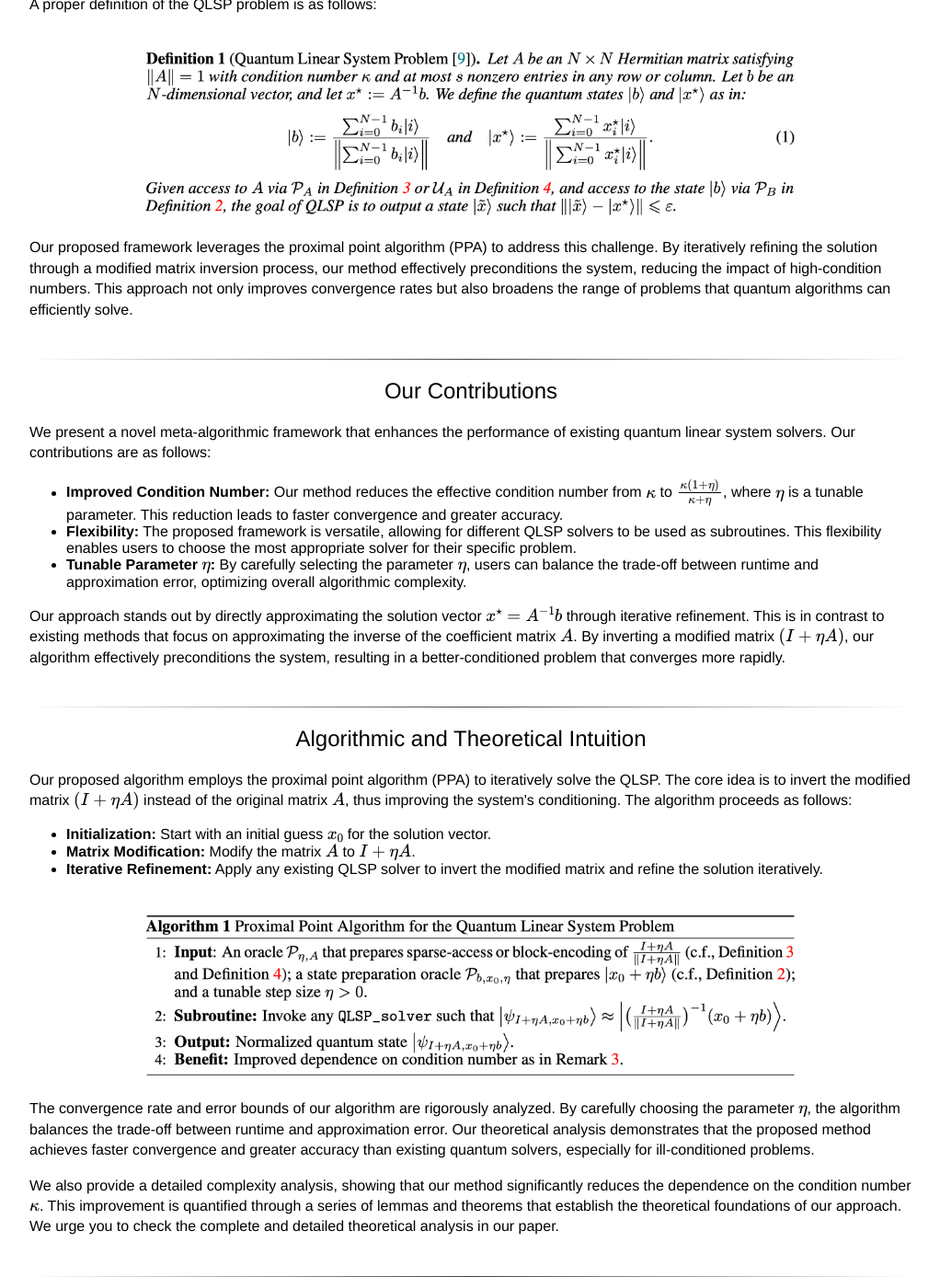
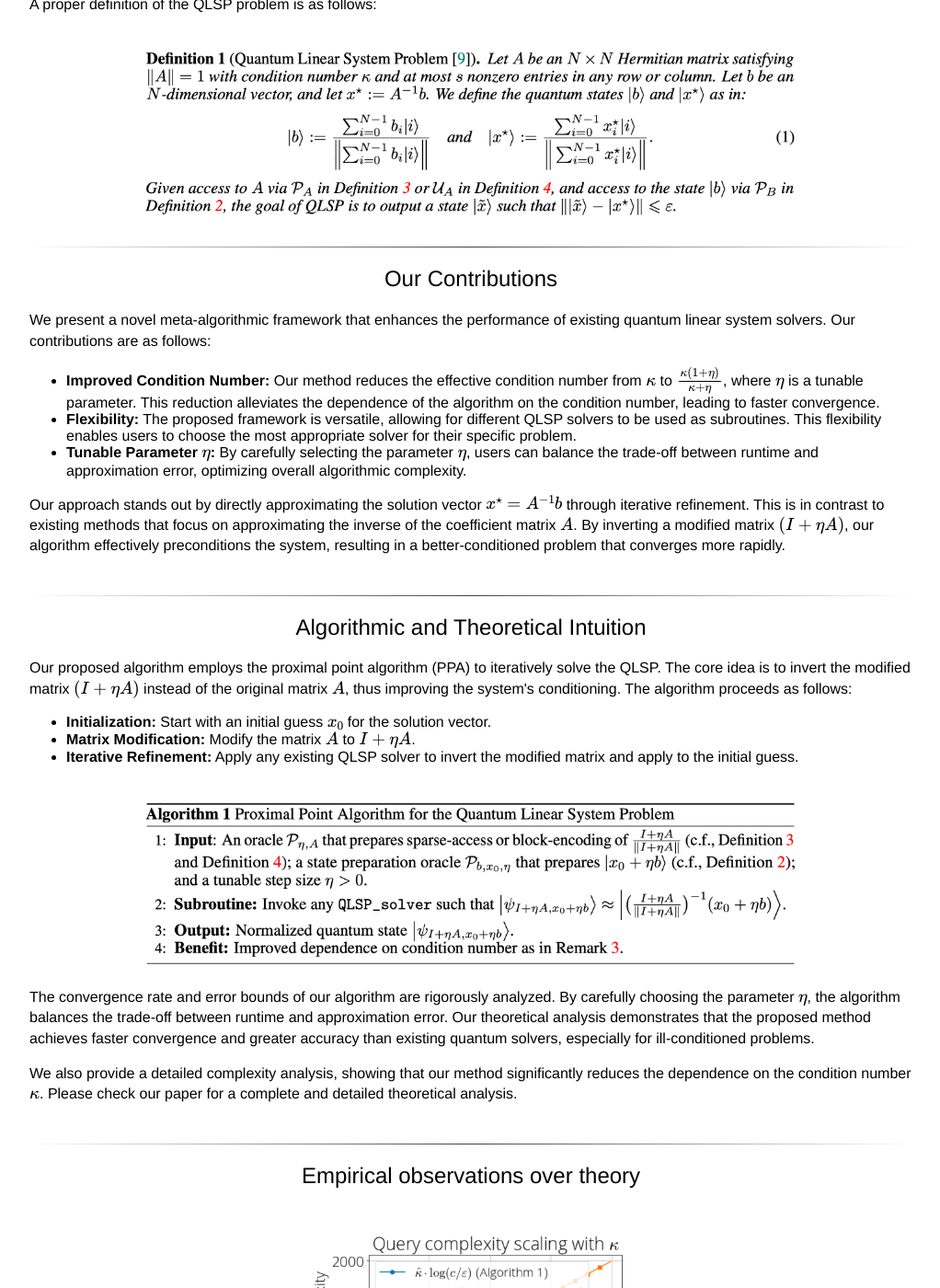
Before and after one commit to akyrillidis/explore-quantum, a Jekyll site: the page QLSP_PPA.html, which Jekyll copies as it is, in a window 1280 px wide and 1400 px high, scrolled down 1543 px. Shown: the whole window at 92% size, without its empty margins (128-1150 px from the left). Built offline with Jekyll 4.4.1, drawn with Linux system fonts in a browser that asks for light colours; some web fonts are replaced; some of the changed text lies outside the part shown.

Commit message:
Update QLSP_PPA.html

```diff
--- a/QLSP_PPA.html
+++ b/QLSP_PPA.html
@@ -249,12 +249,6 @@
                     </center>
                 </td>
 
-    <p>
-        Our proposed framework leverages the proximal point algorithm (PPA) to address this challenge.
-        By iteratively refining the solution through a modified matrix inversion process, our method effectively preconditions the system, reducing the impact of high-condition numbers.
-        This approach not only improves convergence rates but also broadens the range of problems that quantum algorithms can efficiently solve.
-    </p>
-
     <br><hr>
     <center>
         <h2>
@@ -266,7 +260,7 @@
         Our contributions are as follows:
     </p>
         <ul>
-            <li><strong>Improved Condition Number:</strong> Our method reduces the effective condition number from \(\kappa\) to \(\frac{\kappa (1+\eta)}{\kappa + \eta}\), where \(\eta\) is a tunable parameter. This reduction leads to faster convergence and greater accuracy.</li>
+            <li><strong>Improved Condition Number:</strong> Our method reduces the effective condition number from \(\kappa\) to \(\frac{\kappa (1+\eta)}{\kappa + \eta}\), where \(\eta\) is a tunable parameter. This reduction alleviates the dependence of the algorithm on the condition number, leading to faster convergence.</li>
             <li><strong>Flexibility:</strong> The proposed framework is versatile, allowing for different QLSP solvers to be used as subroutines. This flexibility enables users to choose the most appropriate solver for their specific problem.</li>
             <li><strong>Tunable Parameter \(\eta\):</strong> By carefully selecting the parameter \(\eta\), users can balance the trade-off between runtime and approximation error, optimizing overall algorithmic complexity.</li>
         </ul>
@@ -290,7 +284,7 @@
         <ul>
             <li><strong>Initialization:</strong> Start with an initial guess \(x_0\) for the solution vector.</li>
             <li><strong>Matrix Modification:</strong> Modify the matrix \(A\) to \(I + \eta A\).</li>
-            <li><strong>Iterative Refinement:</strong> Apply any existing QLSP solver to invert the modified matrix and refine the solution iteratively.</li>
+            <li><strong>Iterative Refinement:</strong> Apply any existing QLSP solver to invert the modified matrix and apply to the initial guess.</li>
         </ul>
 
     <br>
@@ -307,8 +301,7 @@
     </p>
     <p>
         We also provide a detailed complexity analysis, showing that our method significantly reduces the dependence on the condition number \(\kappa\).
-        This improvement is quantified through a series of lemmas and theorems that establish the theoretical foundations of our approach.
-        We urge you to check the complete and detailed theoretical analysis in our paper.
+        Please check our paper for a complete and detailed theoretical analysis.
     </p>
 
      <br><hr>
@@ -323,14 +316,20 @@
                         <td><img class="rounded" style="width:360px" src="./assets/img/QLSP_experiment1.png"/></td>
                     </center>
                 </td>
-
+    <p>
+        In Figure 1, we show how the query complexity scales as a function of the condition number \(\kappa$\).
+        The orange line is the state-of-the-art QLSP solver based on the discrete adiabatic theorem.
+        Simply by “wrapping” the original QLSP solver with our proposed method, the query complexity to achieve a fixed accuracy improves as \(\kappa\) increases.
+    </p>
     <br>
                 <td align="center" width="960px">
                     <center>
                         <td><img class="rounded" style="width:600px" src="./assets/img/QLSP_experiment2.png"/></td>
                     </center>
                 </td>
-
+     <p>
+         In Figure 2, we show, based on our theoretical analysis, the breakdown of the “improvement” and the “overhead” for two different QLSP solvers as subroutines.
+     </p>
      <br><hr>
     <center>
         <h2>
```
